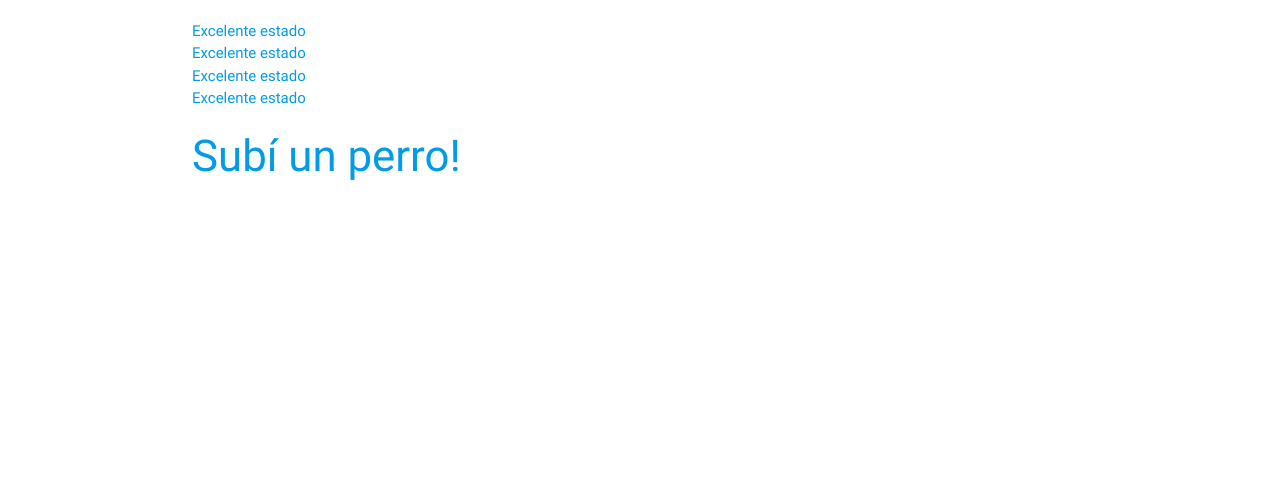
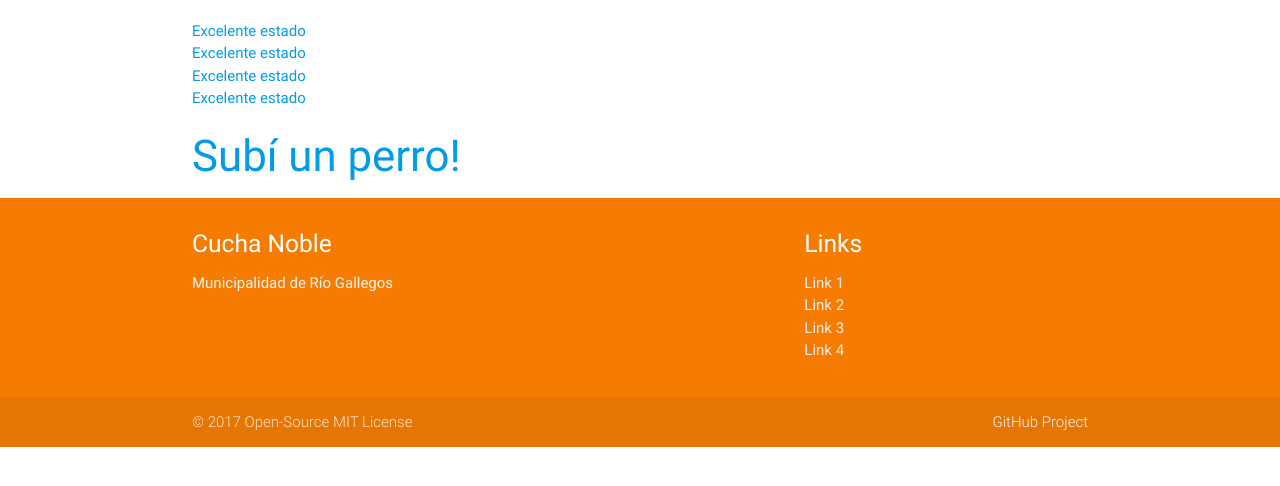
Before and after one commit to FacundoAlvarado9/cuchanoble-backend, a Django app: page /perros/ in a window 1280 px wide. Shown: the part 170-656 px from the top of the page. Run offline with Django 3.2, Linux system fonts and the light colour scheme; data comes from the database, SQL or seed files in the repository; some libraries are stand-ins or nearby versions.

Commit message:
Added footer

```diff
--- a/templates/base.html
+++ b/templates/base.html
@@ -41,4 +41,31 @@
 			{% endblock content %}
 		</div>
 	</body>
+
+
+	<footer class="page-footer orange darken-2">
+          <div class="container">
+            <div class="row">
+              <div class="col l6 s12">
+                <h5 class="white-text">Cucha Noble</h5>
+                <p class="grey-text text-lighten-4">Municipalidad de Río Gallegos</p>
+              </div>
+              <div class="col l4 offset-l2 s12">
+                <h5 class="white-text">Links</h5>
+                <ul>
+                  <li><a class="grey-text text-lighten-3" href="#!">Link 1</a></li>
+                  <li><a class="grey-text text-lighten-3" href="#!">Link 2</a></li>
+                  <li><a class="grey-text text-lighten-3" href="#!">Link 3</a></li>
+                  <li><a class="grey-text text-lighten-3" href="#!">Link 4</a></li>
+                </ul>
+              </div>
+            </div>
+          </div>
+          <div class="footer-copyright">
+            <div class="container">
+            © 2017 Open-Source MIT License
+            <a class="grey-text text-lighten-4 right" href="https://github.com/FacundoAlvarado9/cuchanoble">GitHub Project</a>
+            </div>
+          </div>
+        </footer>
 </html>
```
Lines whose indentation alone changed are shown as unchanged.
